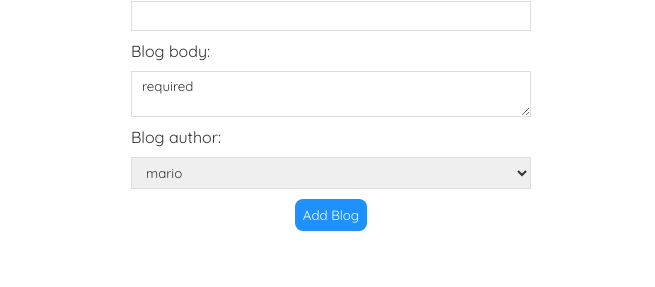
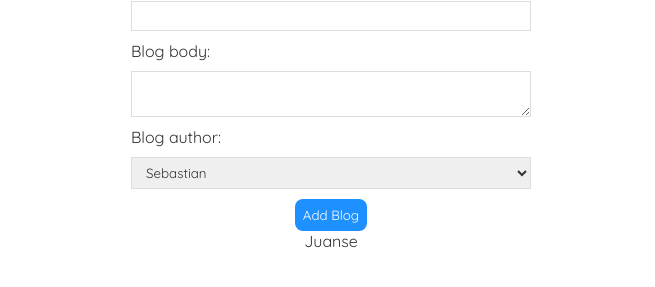
Before and after one commit to Odzen/React_Juan_Blog, a React (Create React App) app: page /create in a window 1280 px wide. Shown: the part 215-502 px from the top of the page, without its empty margins (309-964 px from the left). Built offline with nearby package versions, Linux system fonts and the light colour scheme.

Commit message:
Controlled inputs in the form

```diff
--- a/src/Create.js
+++ b/src/Create.js
@@ -1,5 +1,10 @@
+import {useState} from "react";
 
 const Create = () => {
+    const [title, setTitle] = useState('');
+    const [body, setBody] = useState('');
+    const [author, setAuthor] = useState('Juanse');
+
     return(
         <div className="create">
             <h2>Add a New Blog</h2>
@@ -8,17 +13,25 @@
                 <input
                     type="text"
                     required
+                    value={title}
+                    onChange={(e) => setTitle(e.target.value)}
                 />
                 <label> Blog body: </label>
-                <textarea>
+                <textarea
                     required
-                </textarea>
+                    value = {body}
+                    onChange={(e) => setBody(e.target.value)}
+                ></textarea>
                 <label>Blog author: </label>
-                <select>
-                    <option value="mario">mario</option>
-                    <option value="mario">mario</option>
+                <select
+                    value = {author}
+                    onChange = {(e) => setAuthor(e.target.value)}
+                >
+                    <option value="Sebastian">Sebastian</option>
+                    <option value="Carlos">Carlos</option>
                 </select>
                 <button>Add Blog</button>
+                <p>{author}</p>
             </form>
         </div>
     );
```
